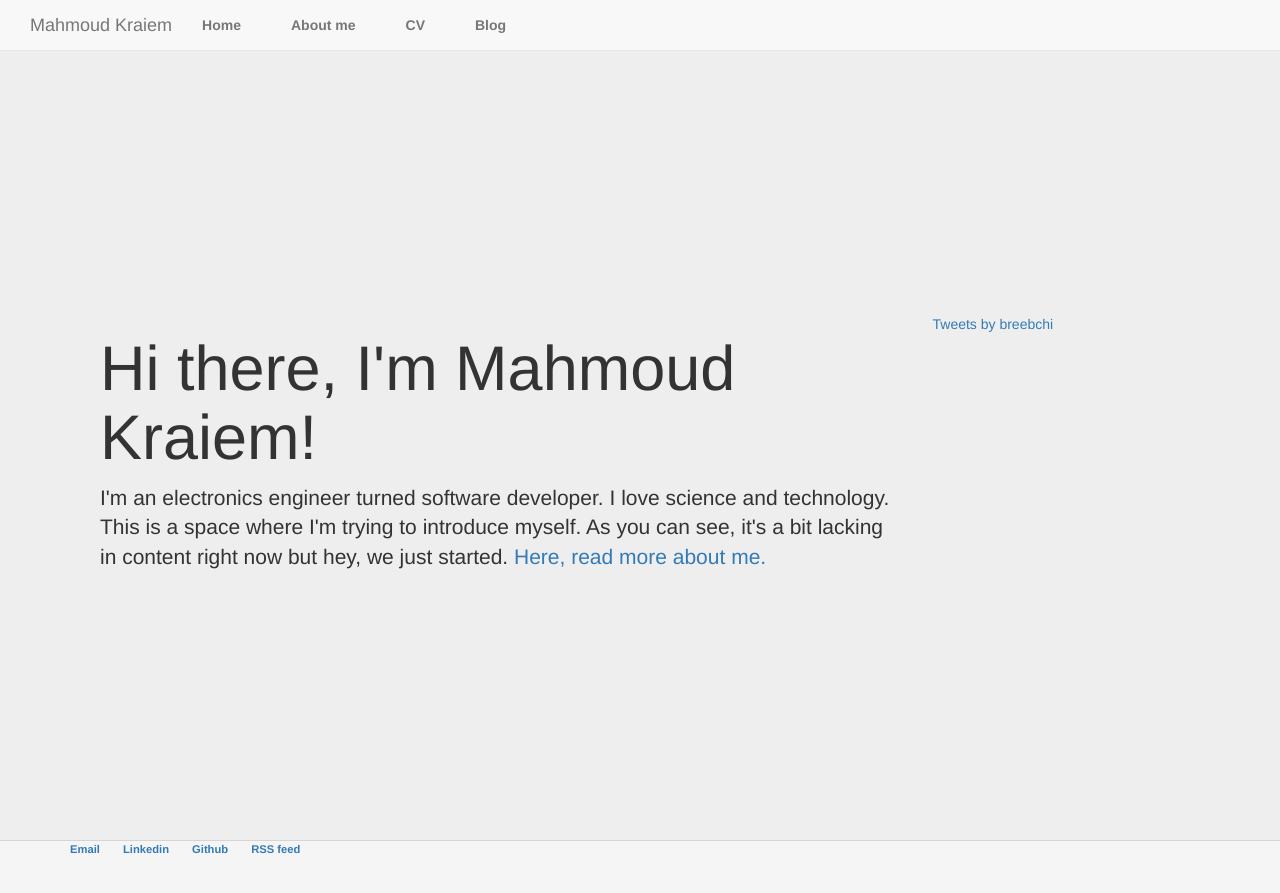
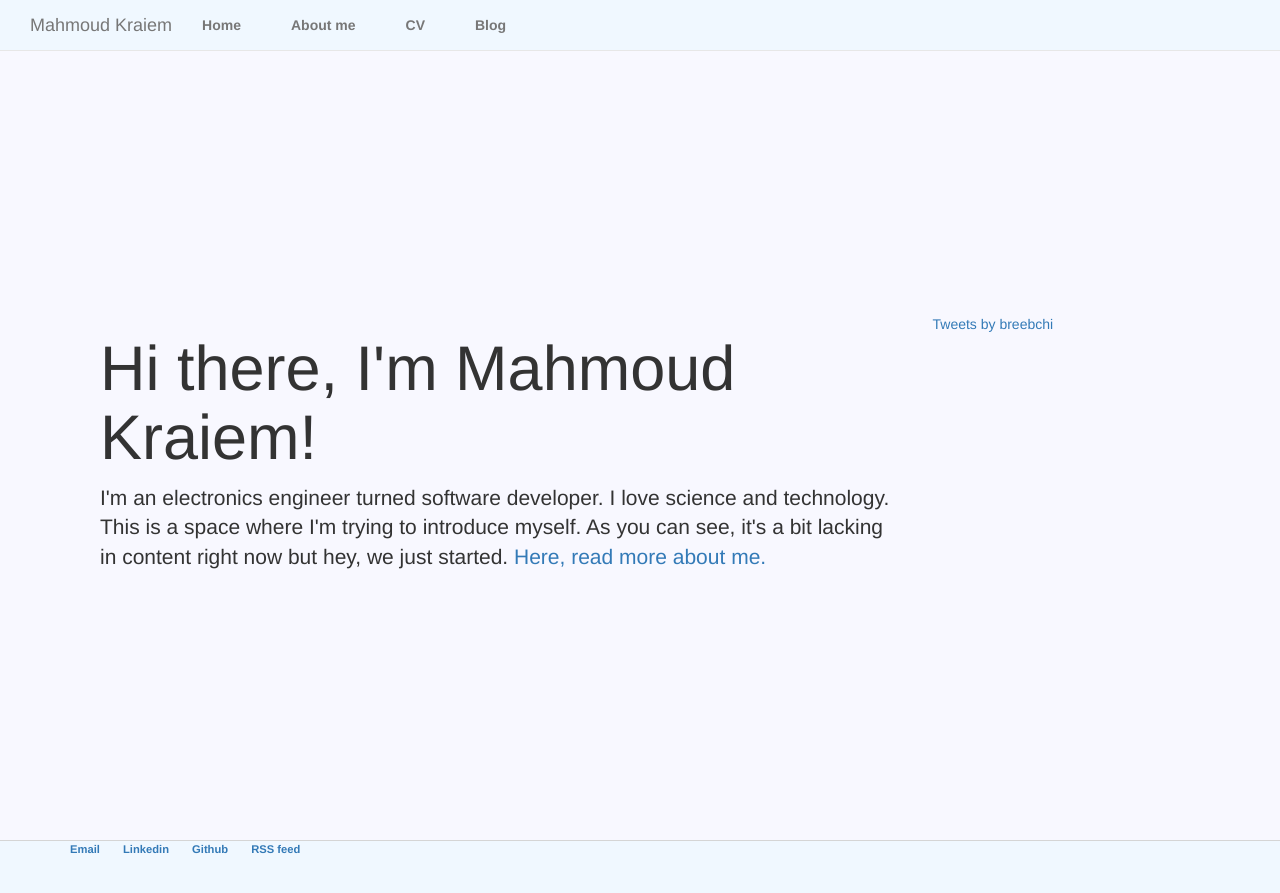
Before and after one commit to breebchi/breebchi.github.io, a Jekyll site: the page built from index.html, in a window 1280 px wide. Shown: the top 893 px of the page. Built offline with Jekyll 4.4.1, drawn with Linux system fonts in a browser that asks for light colours; nearby versions of some CDN libraries; comment, search, counter and statistics services are not loaded.

Commit message:
Update default.html

```diff
--- a/_layouts/default.html
+++ b/_layouts/default.html
@@ -1,19 +1,19 @@
 <!DOCTYPE html>
 <html>
 <head>
-			<title>{{ page.title }}</title>
-			<!-- link to main stylesheet -->
+	<title>{{ page.title }}</title><!-- link to main stylesheet -->
 	<meta charset="utf-8">
-			<meta http-equiv="X-UA-Compatible" content="IE=edge">
-			<meta name="viewport" content="width=device-width, initial-scale=1">
-			<link rel="stylesheet" type="text/css" href="/css/main.css">
-			<link rel="stylesheet" type="text/css" href="/css/sticky-footer-navbar.css">
-  <link rel="stylesheet" href="https://maxcdn.bootstrapcdn.com/bootstrap/3.3.7/css/bootstrap.min.css">
-  <script src="https://ajax.googleapis.com/ajax/libs/jquery/3.1.1/jquery.min.js"></script>
-  <script src="https://maxcdn.bootstrapcdn.com/bootstrap/3.3.7/js/bootstrap.min.js"></script>
-	  <script src="/js/default.js"></script>
-
-
+	<meta content="IE=edge" http-equiv="X-UA-Compatible">
+	<meta content="width=device-width, initial-scale=1" name="viewport">
+	<link href="/css/main.css" rel="stylesheet" type="text/css">
+	<link href="/css/sticky-footer-navbar.css" rel="stylesheet" type="text/css">
+	<link href="https://maxcdn.bootstrapcdn.com/bootstrap/3.3.7/css/bootstrap.min.css" rel="stylesheet">
+	<script src="https://ajax.googleapis.com/ajax/libs/jquery/3.1.1/jquery.min.js">
+	</script>
+	<script src="https://maxcdn.bootstrapcdn.com/bootstrap/3.3.7/js/bootstrap.min.js">
+	</script>
+	<script src="/js/default.js">
+	</script>
 </head>
 <body>
 	<!--<nav>
@@ -24,46 +24,51 @@
                     <li><a href="/blog">Blog</a></li>
                 </ul>
             </nav>-->
-			<nav class="navbar navbar-default navbar-fixed-top" role = "navigation">
+	<nav class="navbar navbar-default navbar-fixed-top" role="navigation">
 		<div class="navbar-inner">
-        <div class="container-fluid">
-
+			<div class="container-fluid" style="background-color: aliceblue;">
 				<div class="navbar-header">
-	    <button type="button" class="navbar-toggle" data-toggle="collapse" data-target=".navbarCollapse">
-                    <span class="icon-bar"></span>
-                    <span class="icon-bar"></span>
-                    <span class="icon-bar"></span>
-                </button>
-      <a class="navbar-brand" href="/">Mahmoud Kraiem</a>
+					<button class="navbar-toggle" data-target=".navbarCollapse" data-toggle="collapse" type="button"><span class="icon-bar"></span> <span class="icon-bar"></span> <span class="icon-bar"></span></button> <a class="navbar-brand" href="/">Mahmoud Kraiem</a>
 				</div>
 				<div class="collapse navbar-collapse navbarCollapse">
 					<ul class="nav navbar-nav">
-      <li id="navhome"><a href="/">Home</a></li>
-	<li id="navaboutme"><a href="/about">About me</a></li>
-	     <li id="navcv"><a href="/cv">CV</a></li>
-	    <li id="navblog"><a href="/blog">Blog</a></li>
+						<li id="navhome">
+							<a href="/">Home</a>
+						</li>
+						<li id="navaboutme">
+							<a href="/about">About me</a>
+						</li>
+						<li id="navcv">
+							<a href="/cv">CV</a>
+						</li>
+						<li id="navblog">
+							<a href="/blog">Blog</a>
+						</li>
 					</ul>
 				</div>
 			</div>
 		</div>
 	</nav>
-
-			<div class="jumbotron  vertical-center">
+	<div class="jumbotron vertical-center"  style=" background-color: ghostwhite;">
 		<div class="container">
-
 			{{ content }}
-
 		</div><!-- /.container -->
 	</div>
-
-			<footer class="footer navbar-fixed-bottom">
+	<footer class="footer navbar-fixed-bottom" style="background-color: aliceblue;">
 		<div class="container text-muted">
-
 			<ul>
-	        		<li><a href="mailto:mahmoud.kraiem@gmail.com">Email</a></li>
-            <li><a href="https://in.linkedin.com/in/mahmoudkraiem">Linkedin</a></li>
-        		<li><a href="https://github.com/breebchi">Github</a></li>
-				<li><a href="https://breebchi.github.io/blog/atom.xml">RSS feed</a></li>
+				<li>
+					<a href="mailto:mahmoud.kraiem@gmail.com">Email</a>
+				</li>
+				<li>
+					<a href="https://in.linkedin.com/in/mahmoudkraiem">Linkedin</a>
+				</li>
+				<li>
+					<a href="https://github.com/breebchi">Github</a>
+				</li>
+				<li>
+					<a href="https://breebchi.github.io/blog/atom.xml">RSS feed</a>
+				</li>
 			</ul>
 		</div>
 	</footer>
```
Lines whose indentation alone changed are shown as unchanged.
